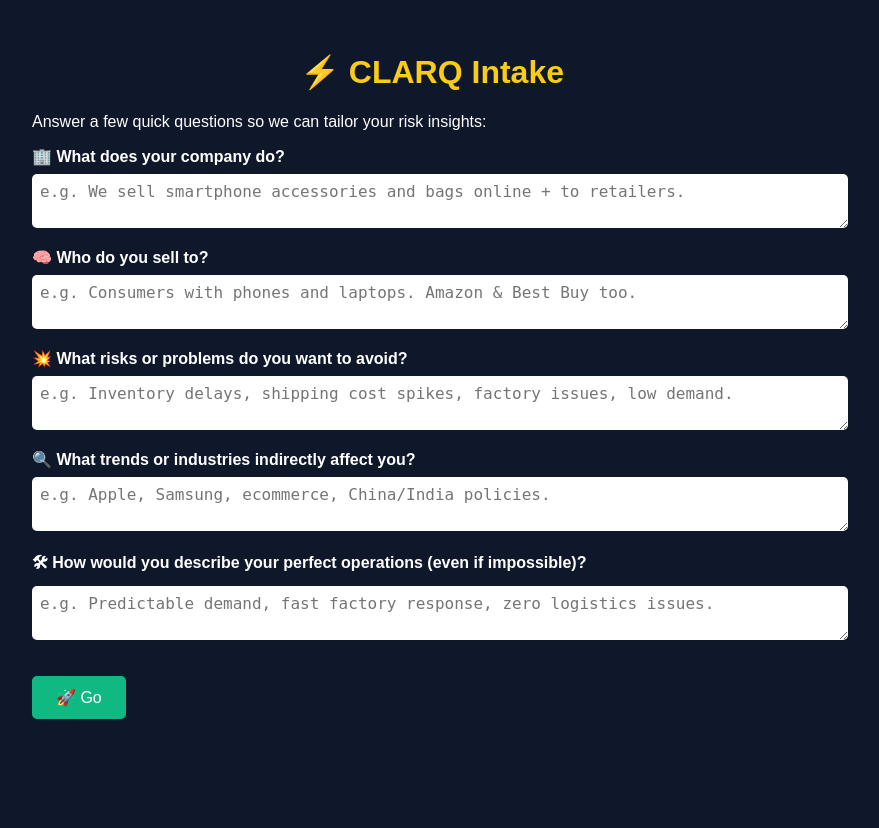
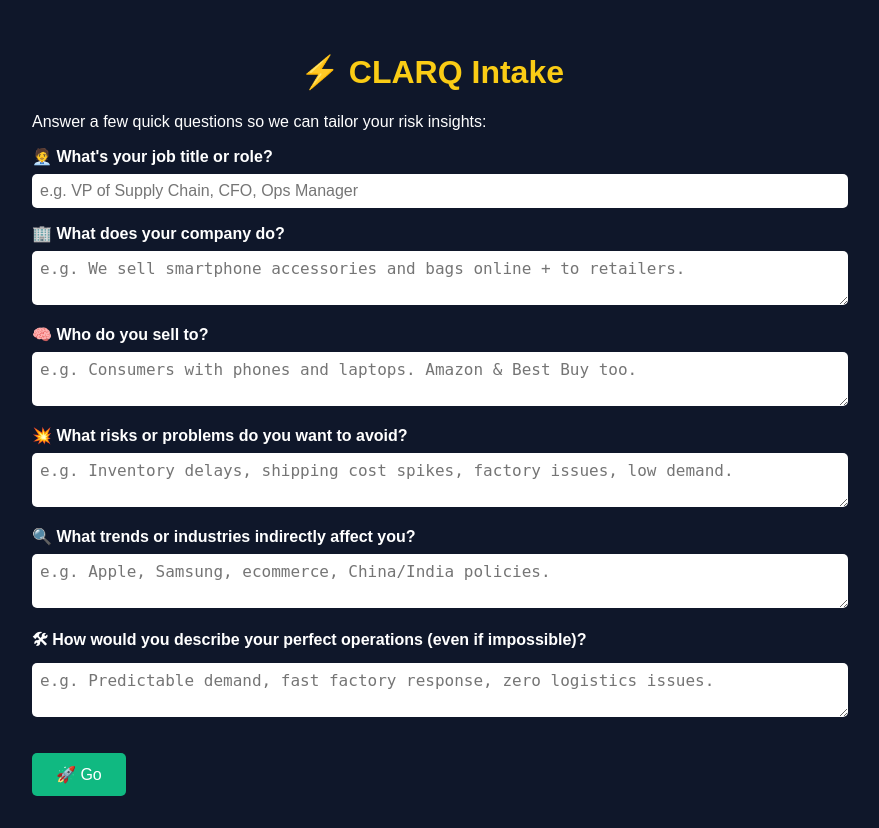
Before and after one commit to cgrizzzwald/clarq, a Flask app: page /intake in a window 1280 px wide. Shown: the whole page, without its empty margins (208-1087 px from the left). Before the commit the page ends 719 px from the top, so only its background shows below. Run offline with Flask 3, Linux system fonts and the light colour scheme.

Commit message:
Update intake.html added role

```diff
--- a/templates/intake.html
+++ b/templates/intake.html
@@ -10,7 +10,7 @@
     body { font-family: sans-serif; background: #0f172a; color: #fff; padding: 2rem; }
     h1 { color: #facc15; }
     label { display: block; margin-top: 1rem; font-weight: bold; }
-    textarea, input[type="text"] {
+    textarea, input[type="text"], input[type="email"] {
       width: 100%; padding: 0.5rem; border: none; border-radius: 5px; margin-top: 0.5rem;
       font-size: 1rem;
     }
@@ -26,6 +26,9 @@
     <h1>⚡ CLARQ Intake</h1>
     <p>Answer a few quick questions so we can tailor your risk insights:</p>
     <form method="POST">
+      <label>🧑‍💼 What's your job title or role?
+  <input type="text" name="role" placeholder="e.g. VP of Supply Chain, CFO, Ops Manager" />
+</label>
       <label>🏢 What does your company do?
         <textarea name="business_type" rows="2" placeholder="e.g. We sell smartphone accessories and bags online + to retailers."></textarea>
       </label>
```
